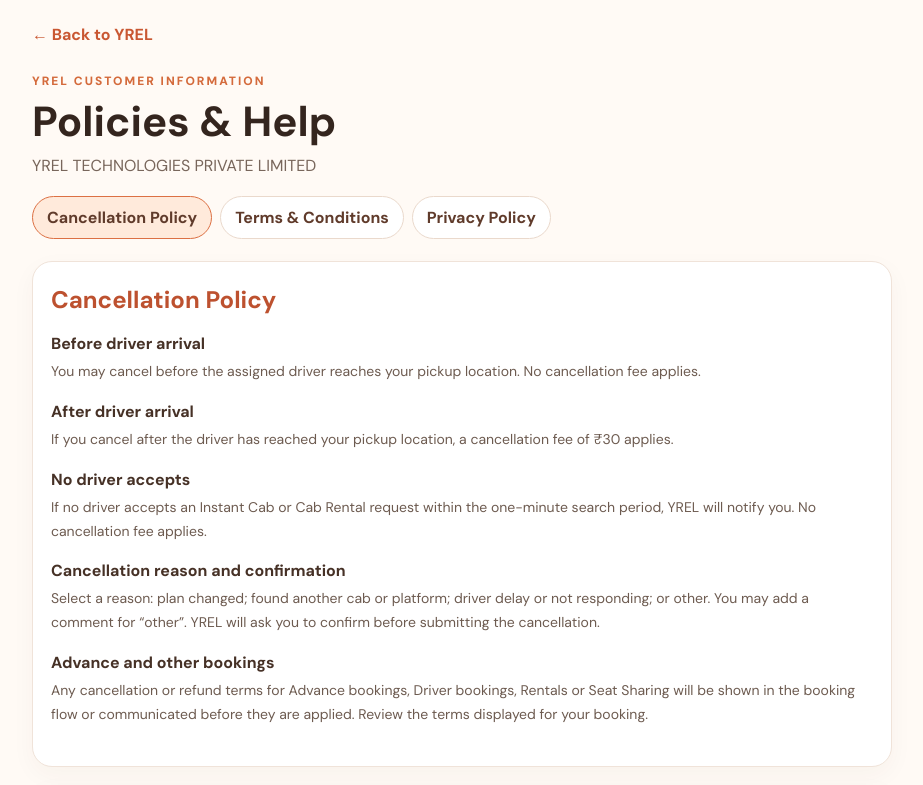
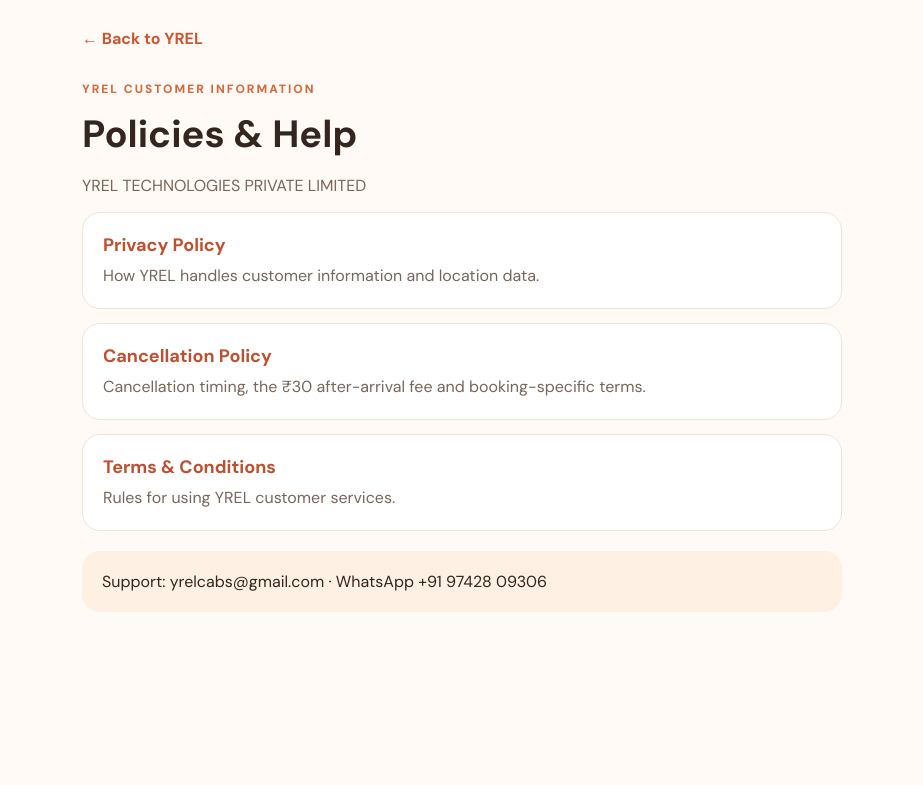
Before and after one commit to samratsihimoge-eng/YREL, a Next.js app: page /policies in a window 1280 px wide. Shown: the top 785 px of the page, without its empty margins (178-1101 px from the left). Built offline with nearby package versions, Linux system fonts and the light colour scheme.

Commit message:
Make policies page a separate-policy directory

```diff
--- a/app/policies/page.tsx
+++ b/app/policies/page.tsx
@@ -1,65 +1,15 @@
-"use client";
-
 import Link from "next/link";
-import { useState } from "react";
-
-const sections = [
-  { id: "cancellation", title: "Cancellation Policy", items: [
-    ["Before driver arrival", "You may cancel before the assigned driver reaches your pickup location. No cancellation fee applies."],
-    ["After driver arrival", "If you cancel after the driver has reached your pickup location, a cancellation fee of ₹30 applies."],
-    ["No driver accepts", "If no driver accepts an Instant Cab or Cab Rental request within the one-minute search period, YREL will notify you. No cancellation fee applies."],
-    ["Cancellation reason and confirmation", "Select a reason: plan changed; found another cab or platform; driver delay or not responding; or other. You may add a comment for “other”. YREL will ask you to confirm before submitting the cancellation."],
-    ["Advance and other bookings", "Any cancellation or refund terms for Advance bookings, Driver bookings, Rentals or Seat Sharing will be shown in the booking flow or communicated before they are applied. Review the terms displayed for your booking."]
-  ]},
-  { id: "terms", title: "Terms & Conditions", items: [
-    ["About YREL", "YREL is a service platform operated by YREL TECHNOLOGIES PRIVATE LIMITED for cab rides, professional drivers, cab rentals and, where available, Seat Sharing."],
-    ["Account and information", "Provide accurate contact and booking information, keep your details updated and use your account responsibly."],
-    ["Booking requests", "Bookings depend on service availability and driver acceptance or assignment. Instant Cab and Cab Rental requests may search for a driver for up to one minute. If no driver accepts, YREL will notify you. For Advance bookings, driver assignment may happen later and will be communicated to you."],
-    ["Instant Driver requests", "The requested service time must be at least one hour ahead. YREL aims to confirm a driver within one hour. This is a driver-confirmation target, not a promise that the driver will arrive within one hour; arrival time may vary."],
-    ["Driver details and OTP", "When assigned, driver name, vehicle details, registration number and photo may be shown where available. If an OTP is provided for a trip, share it only with your assigned driver when appropriate. The driver must not start an OTP-protected ride before you provide the OTP."],
-    ["Location and tracking", "Pickup and destination details, and location permission if granted, may be used for location selection, route estimation and trip coordination. Live tracking is available where supported."],
-    ["Fares and extra charges", "Displayed fares are estimates based on the selected service and booking details. Additional distance, time, toll, parking or other charges may apply only as disclosed in the applicable fare details."],
-    ["Customer responsibilities", "Be available at the pickup point, provide correct trip details, treat drivers respectfully and use YREL lawfully and safely."],
-    ["Availability and changes", "Driver availability, vehicle types, routes and features may vary by location and time. YREL may update or change services when reasonably required."],
-    ["Cancellations and support", "Cancellations are governed by the YREL Cancellation Policy and booking-specific terms shown before confirmation. Contact yrelcabs@gmail.com or WhatsApp +91 97428 09306 for support."]
-  ]},
-  { id: "privacy", title: "Privacy Policy", items: [
-    ["Information collected", "Depending on your use of YREL, information may include your name, mobile number, optional email address, customer ID, booking details, pickup and destination, location coordinates, booking history, emergency contacts you provide and support messages."],
-    ["How information is used", "Information is used to manage your account, process bookings, estimate routes and fares, coordinate driver assignment, send booking updates, manage cancellations, prepare receipts, provide support, maintain security and improve services."],
-    ["Location", "If you grant location permission, your device location may help identify your pickup point and coordinate a trip. You may enter a location manually where that option is available."],
-    ["Sharing with drivers and partners", "Relevant booking and contact details may be shared with the driver or service partner assigned to fulfil your booking, to the extent needed to provide the service."],
-    ["Emergency contacts", "If you add an emergency contact, you confirm that you are authorised to provide their details for the emergency-assistance purpose described in the app."],
-    ["Messages and notifications", "YREL may send service messages about sign-in, booking status, driver assignment, OTP, cancellations and receipts. Promotional messages may be sent where permitted."],
-    ["Storage and security", "YREL uses service providers and technical safeguards to operate the app and protect information. Information is retained for as long as reasonably required for service delivery, legal, accounting, dispute-resolution and security purposes."],
-    ["Your requests", "You may contact YREL to request access to, correction of or deletion of personal information, subject to applicable legal and operational requirements. Identity verification may be required."],
-    ["Children and policy updates", "YREL services are intended for people legally able to enter the relevant service arrangements. We may update this policy as services or legal requirements change; the latest version will appear here."]
-  ]}
+const links = [
+  ["/privacy-policy","Privacy Policy","How YREL handles customer information and location data."],
+  ["/cancellation-policy","Cancellation Policy","Cancellation timing, the ₹30 after-arrival fee and booking-specific terms."],
+  ["/terms-and-conditions","Terms & Conditions","Rules for using YREL customer services."],
 ];
-
-export default function PoliciesPage() {
-  const [active, setActive] = useState("cancellation");
-  return <main style={{minHeight:"100vh",background:"#fffaf5",color:"#34251e",padding:"24px 16px 56px"}}>
-    <div style={{maxWidth:860,margin:"0 auto"}}>
-      <Link href="/" style={{color:"#c95732",textDecoration:"none",fontWeight:700}}>← Back to YREL</Link>
-      <header style={{padding:"28px 0 20px"}}>
-        <div style={{color:"#d46a3b",fontSize:12,fontWeight:800,letterSpacing:2}}>YREL CUSTOMER INFORMATION</div>
-        <h1 style={{fontSize:"clamp(30px,7vw,42px)",lineHeight:1.1,margin:"10px 0"}}>Policies & Help</h1>
-        <p style={{color:"#78665b",margin:0}}>YREL TECHNOLOGIES PRIVATE LIMITED</p>
-      </header>
-      <nav aria-label="Policy sections" style={{display:"flex",flexWrap:"wrap",gap:8,marginBottom:22}}>
-        {sections.map(s=><button key={s.id} onClick={()=>{setActive(s.id);document.getElementById(s.id)?.scrollIntoView({behavior:"smooth",block:"start"});}} style={{border:active===s.id?"1px solid #dc7043":"1px solid #ead9cc",borderRadius:999,padding:"10px 14px",background:active===s.id?"#ffeadb":"#fff",color:"#603b2b",fontWeight:700}}>{s.title}</button>)}
-      </nav>
-      {sections.map(s=><section id={s.id} key={s.id} style={{scrollMarginTop:18,background:"#fff",border:"1px solid #f0e3d9",borderRadius:20,padding:"22px 18px",marginBottom:18,boxShadow:"0 8px 24px rgba(80,45,25,.04)"}}>
-        <h2 style={{color:"#bd512f",fontSize:24,margin:"0 0 18px"}}>{s.title}</h2>
-        {s.items.map(([h,b])=><article key={h} style={{marginBottom:17}}><h3 style={{fontSize:16,margin:"0 0 6px",color:"#463126"}}>{h}</h3><p style={{margin:0,color:"#6d5b50",lineHeight:1.7,fontSize:14}}>{b}</p></article>)}
-      </section>)}
-      <section style={{background:"#fff0e4",borderRadius:20,padding:20,lineHeight:1.8}}>
-        <h2 style={{margin:"0 0 8px",fontSize:20}}>Contact YREL Support</h2>
-        <p style={{margin:"4px 0"}}>Email: <a href="mailto:yrelcabs@gmail.com" style={{color:"#b84d2c",fontWeight:700}}>yrelcabs@gmail.com</a></p>
-        <p style={{margin:"4px 0"}}>WhatsApp: <a href="https://wa.me/919742809306" target="_blank" rel="noreferrer" style={{color:"#b84d2c",fontWeight:700}}>+91 97428 09306</a></p>
-        <p style={{margin:"10px 0 0",color:"#78665b",fontSize:12}}>Please have these policy texts reviewed by a qualified legal professional before public launch. Booking-specific fees and refund terms should be clearly shown before confirmation.</p>
-      </section>
-      <footer style={{color:"#88766b",fontSize:12,textAlign:"center",paddingTop:24}}>© {new Date().getFullYear()} YREL TECHNOLOGIES PRIVATE LIMITED</footer>
-    </div>
-  </main>;
+export default function PoliciesIndex() {
+ return <main style={{minHeight:"100vh",background:"#fffaf5",padding:"28px 16px",color:"#34251e"}}><div style={{maxWidth:760,margin:"0 auto"}}>
+ <Link href="/" style={{color:"#c95732",textDecoration:"none",fontWeight:700}}>← Back to YREL</Link>
+ <p style={{color:"#d46a3b",fontWeight:800,letterSpacing:2,fontSize:12,marginTop:32}}>YREL CUSTOMER INFORMATION</p>
+ <h1 style={{fontSize:38,margin:"8px 0"}}>Policies & Help</h1><p style={{color:"#78665b"}}>YREL TECHNOLOGIES PRIVATE LIMITED</p>
+ {links.map(([href,title,desc])=><Link key={href} href={href} style={{display:"block",padding:20,marginTop:14,background:"#fff",border:"1px solid #f0e3d9",borderRadius:18,color:"#34251e",textDecoration:"none"}}><b style={{color:"#bd512f",fontSize:18}}>{title}</b><p style={{margin:"7px 0 0",color:"#78665b",lineHeight:1.5}}>{desc}</p></Link>)}
+ <div style={{background:"#fff0e4",borderRadius:18,padding:20,marginTop:20}}>Support: <a href="mailto:yrelcabs@gmail.com">yrelcabs@gmail.com</a> · <a href="https://wa.me/919742809306">WhatsApp +91 97428 09306</a></div>
+ </div></main>;
 }
```
